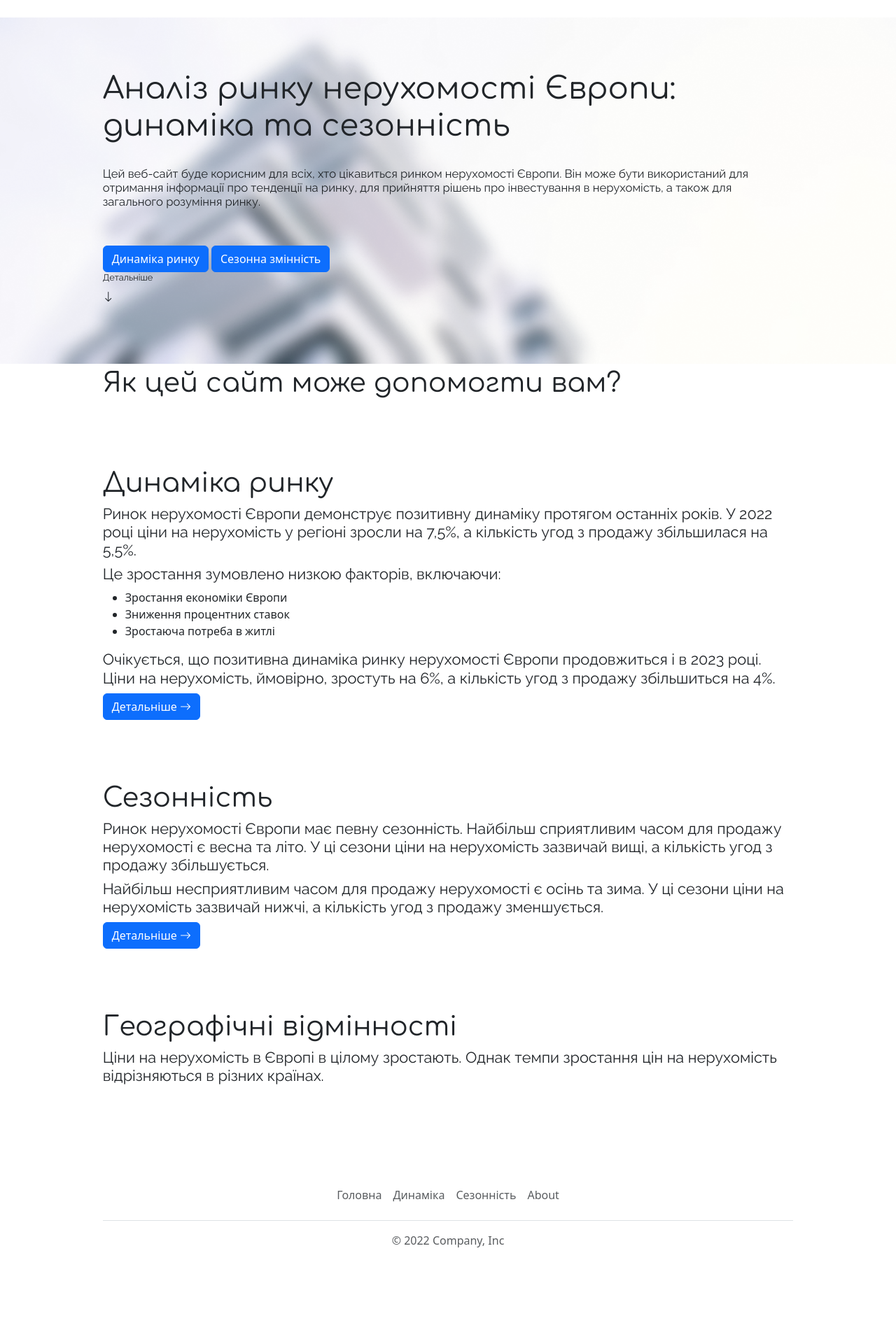
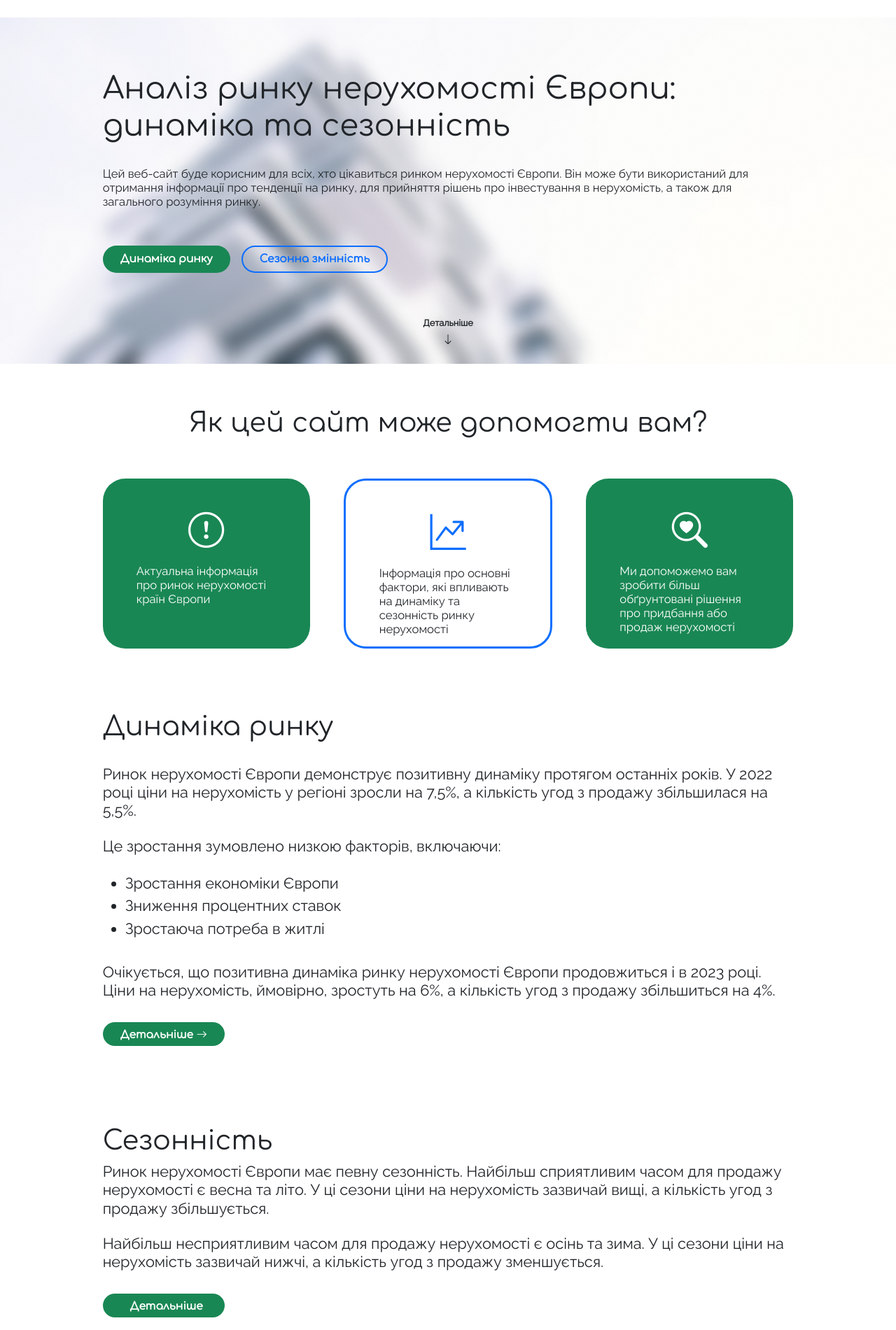
Before and after one commit to PrincTwilig/kursach, a Flask app: page / in a window 1280 px wide. Shown: the part 70-1971 px from the top of the page at 70% size. Before the commit the page ends 1853 px from the top, so only its background shows below. Run offline with Flask 3, Linux system fonts and the light colour scheme.

Commit message:
site update

```diff
--- a/app/static/css/index.css
+++ b/app/static/css/index.css
@@ -16,3 +16,7 @@
     padding-top: 2vw;
     padding-bottom: 3.4vw;
 }
+
+.item3{
+    padding-top: 5vw;
+}
--- a/app/static/css/style.css
+++ b/app/static/css/style.css
@@ -28,8 +28,8 @@
     font-family: 'Raleway', sans-serif;
 }
 
-button{
-    font-size: 1.7vw;
+.btn{
+    font-size: 1.2vw;
     font-family: 'Comfortaa', sans-serif;
 }
 
@@ -41,6 +41,11 @@
     padding-top: 1vw;
 }
 
+.list{
+    font-size: 1.7vw;
+    font-family: 'Raleway', sans-serif;
+}
+
 .navMenu ul{
     gap: 3vw;
     list-style-type: none;
--- a/app/templates/index.html
+++ b/app/templates/index.html
@@ -23,17 +23,46 @@
                     використаний для отримання інформації про тенденції на ринку, для прийняття рішень про інвестування
                     в нерухомість, а також для загального розуміння ринку.</h4>
             </article>
-            <button class="btn btn-primary">Динаміка ринку</button>
-            <button class="btn btn-primary">Сезонна змінність</button>
-            <h5>Детальніше</h5>
-            <i class="bi bi-arrow-down"></i>
+            <article class="item2 d-inline-flex grid gap-3">
+                <button class="btn bg-success text-white rounded-5 px-4 fw-semibold"><a class="nav-link"
+                        href="{{ url_for('search') }}">Динаміка
+                        ринку</a></button>
+                <button class="btn border-2 border-primary text-primary rounded-5 px-4 fw-semibold"><a class="nav-link"
+                        href="{{ url_for('timeline') }}">Сезонна
+                        змінність</a></button>
+            </article>
+            <article class="item3">
+                <h5 class="d-flex justify-content-center fw-semibold">Детальніше</h5>
+                <i class="bi bi-arrow-down d-flex justify-content-center"></i>
+            </article>
         </section>
-        <section class="itemSecong">
-            <h2>Як цей сайт може допомогти вам?</h2>
-
+        <section class="itemSecong d-flex flex-column grid gap-5">
+            <h2 class="text-center">Як цей сайт може допомогти вам?</h2>
+            <article class="item4 d-flex justify-content-center grid gap-5">
+                <article class="item4-1 bg-success text-white rounded-5 p-5 mh-100 d-flex flex-column grid gap-4"
+                    style="width: 35vw; height: 19vw;">
+                    <i class="bi bi-exclamation-circle d-flex justify-content-center"
+                        style="color: white; font-size: 4vw;"></i>
+                    <h4>Актуальна інформація про ринок нерухомості країн Європи</h4>
+                </article>
+                <article
+                    class="item4-2 border border-primary border-3 p-5 rounded-5 mh-100 d-flex flex-column grid gap-4"
+                    style="width: 35vw; height: 19vw;">
+                    <i class="bi bi-graph-up-arrow d-flex justify-content-center"
+                        style="color: #0D6EFD; font-size: 4vw;"></i>
+                    <h4>Інформація про основні фактори, які впливають на динаміку та сезонність ринку нерухомості</h4>
+                </article>
+                <article class="item4-3 bg-success text-white rounded-5 p-5 mh-100 d-flex flex-column grid gap-4"
+                    style="width: 35vw; height: 19vw;">
+                    <i class="bi bi-search-heart d-flex justify-content-center"
+                        style="color: white; font-size: 4vw;"></i>
+                    <h4>Ми допоможемо вам зробити більш обґрунтовані рішення про придбання або продаж нерухомості</h4>
+                </article>
+            </article>
         </section>
-        <section class="itemThird">
+        <section class="itemThird d-flex flex-column grid gap-4">
             <h2>Динаміка ринку</h2>
+            <article class="d-flex flex-column grid gap-3">
                 <h3>Ринок нерухомості Європи демонструє позитивну динаміку протягом останніх років. У 2022 році ціни на
                     нерухомість у регіоні зросли на 7,5%, а кількість угод з продажу збільшилася на 5,5%.</h3>
                 <h3>Це зростання зумовлено низкою факторів, включаючи:</h3>
@@ -44,25 +73,65 @@
                 </ul>
                 <h3>Очікується, що позитивна динаміка ринку нерухомості Європи продовжиться і в 2023 році. Ціни на
                     нерухомість, ймовірно, зростуть на 6%, а кількість угод з продажу збільшиться на 4%.</h3>
-            <button class="btn btn-primary">
+            </article>
+            <button class="btn bg-success text-white rounded-5 px-4 fw-semibold d-inline-flex grid gap-2"
+                style="width: 13.6vw; height: 2.7vw;"><a class="nav-link" href="{{ url_for('search') }}">
                     Детальніше <i class="bi bi-arrow-right"></i>
             </button>
         </section>
-        <section class="itemFourth">
+        <section class="itemFourth d-flex flex-column grid gap-4">
             <h2>Сезонність</h2>
+            <article class="d-flex flex-column grid gap-3">
                 <h3>Ринок нерухомості Європи має певну сезонність. Найбільш сприятливим часом для продажу нерухомості є
-                весна та літо. У ці сезони ціни на нерухомість зазвичай вищі, а кількість угод з продажу збільшується.
+                    весна та літо. У ці сезони ціни на нерухомість зазвичай вищі, а кількість угод з продажу
+                    збільшується.
                 </h3>
-            <h3>Найбільш несприятливим часом для продажу нерухомості є осінь та зима. У ці сезони ціни на нерухомість
+                <h3>Найбільш несприятливим часом для продажу нерухомості є осінь та зима. У ці сезони ціни на
+                    нерухомість
                     зазвичай нижчі, а кількість угод з продажу зменшується.</h3>
-            <button class="btn btn-primary">
+            </article>
+            <button class="btn bg-success text-white rounded-5 px-4 fw-semibold d-inline-flex grid gap-2"
+                style="width: 13.6vw; height: 2.7vw;"><a class="nav-link" href="{{ url_for('timeline') }}">
                     Детальніше <i class="bi bi-arrow-right"></i>
             </button>
         </section>
-        <section class="itemFifth">
+        <section class="itemFifth d-flex flex-column grid gap-4">
             <h2>Географічні відмінності</h2>
             <h3>Ціни на нерухомість в Європі в цілому зростають. Однак темпи зростання цін на нерухомість відрізняються
                 в різних країнах. </h3>
+            <article class="d-flex justify-content-center grid gap-5">
+                <article class="border border-success border-3 p-5 rounded-5 mh-100 d-flex flex-column grid gap-4" style="width: 35vw; height: 20vw;">
+                    <h3><i class="bi bi-graph-up-arrow" style="color: #198754; font-size: 2vw;"></i>  Найбільше ціни на нерухомість зростають у таких країнах, як Ірландія, Португалія та Іспанія.</h3>
+                    <h3>У цих країнах ціни на нерухомість зростають на 10-15% щорічно.</h3>
+                </article>
+                <article class="border border-primary border-3 p-5 rounded-5 mh-100 d-flex flex-column grid gap-4" style="width: 35vw; height: 20vw;">
+                    <h3><i class="bi bi-graph-down-arrow" style="color: #0D6EFD; font-size: 2vw;"></i>  Найменше ціни на нерухомість зростають у таких країнах, як Німеччина, Швеція та Данія.</h3>
+                    <h3>У цих країнах ціни на нерухомість зростають на 5-10% щорічно.</h3>
+                </article>
+            </article>
+        </section>
+        <section class="itemSixth d-flex flex-column grid gap-4">
+            <h2>Країни у яких був проведений аналіз:</h2>
+            <article class="d-flex justify-content-evenly grid gap-5">
+                <ul class="list d-flex flex-column grid gap-2">
+                    <li>Данія</li>
+                    <li>Італія</li>
+                </ul>
+                <ul class="list d-flex flex-column grid gap-2">
+                    <li>Ірландія</li>
+                    <li>Іспанія</li>
+                </ul>
+                <ul class="list d-flex flex-column grid gap-2">
+                    <li>Німеччина</li>
+                    <li>Нідерланди</li>
+                </ul>
+                <ul class="list d-flex flex-column grid gap-2">
+                    <li>Португалія</li>
+                    <li>Франція</li>
+                    <li>Швеція</li>
+                </ul>
+            </article>
+
 
         </section>
     </article>
--- a/app/templates/search.html
+++ b/app/templates/search.html
@@ -42,7 +42,7 @@
                     <option value="Квартира">Квартира</option>
                     <option value="Кімната">Кімната</option>
                 </select>
-                <button class="btn btn-primary">
+                <button class="btn btn-primary rounded-5 px-4 fw-semibold">
                     Пошук <i class="bi bi-search"></i>
                 </button>
             </section>
@@ -64,7 +64,7 @@
                 <option value="40">40</option>
             </datalist>
 
-            <button class="btn btn-primary" type="submit">Пошук <i class="bi bi-search"></i></button>
+            <button class="btn btn-primary rounded-5 px-4 fw-semibold" type="submit">Пошук <i class="bi bi-search"></i></button>
 
             <img src="{{ url_for('static', filename='img/diagram_2.png') }}" alt="diagram_2">
         </section>
--- a/app/templates/timeline.html
+++ b/app/templates/timeline.html
@@ -29,7 +29,7 @@
             <h2>Конкретна дата</h2>
             <h4>Обиріть конкретну дату, щоб спостерігати сезонну змінність на ринку нерухомості країн Європи:</h4>
             <input id="heat-map-date" type="date" name="date">
-            <button id="heat-map-button" class="btn btn-primary">
+            <button id="heat-map-button" class="btn btn-primary rounded-5 px-4 fw-semibold">
                 Пошук <i class="bi bi-search"></i>
             </button>
             <p>Дата, введена користувачем: <strong>{{ date }}</strong></p>
@@ -61,7 +61,7 @@
                 </select>
                 <input id="comparison-date-start" type="date" name="date">
                 <input id="comparison-date-end" type="date" name="date">
-                <button class="btn btn-primary" id="comparison-button">Порівняти</button>
+                <button class="btn btn-primary rounded-5 px-4 fw-semibold" id="comparison-button">Порівняти</button>
                 <canvas id="comparison-chart"></canvas>
                 <img id="tmp-comp-img" src="{{ url_for('static', filename='img/diagram_4.png') }}" alt="diagram_4">
             </section>
@@ -70,7 +70,7 @@
             <h2>Графіки змін між датами</h2>
             <h4>Обиріть конкретну дату, щоб спостерігати сезонну змінність на ринку нерухомості країн Європи:</h4>
             <input type="date" name="date">
-            <button class="btn btn-primary">
+            <button class="btn btn-primary rounded-5 px-4 fw-semibold">
                 Пошук <i class="bi bi-search"></i>
             </button>
 
```
Lines whose indentation alone changed are shown as unchanged.
